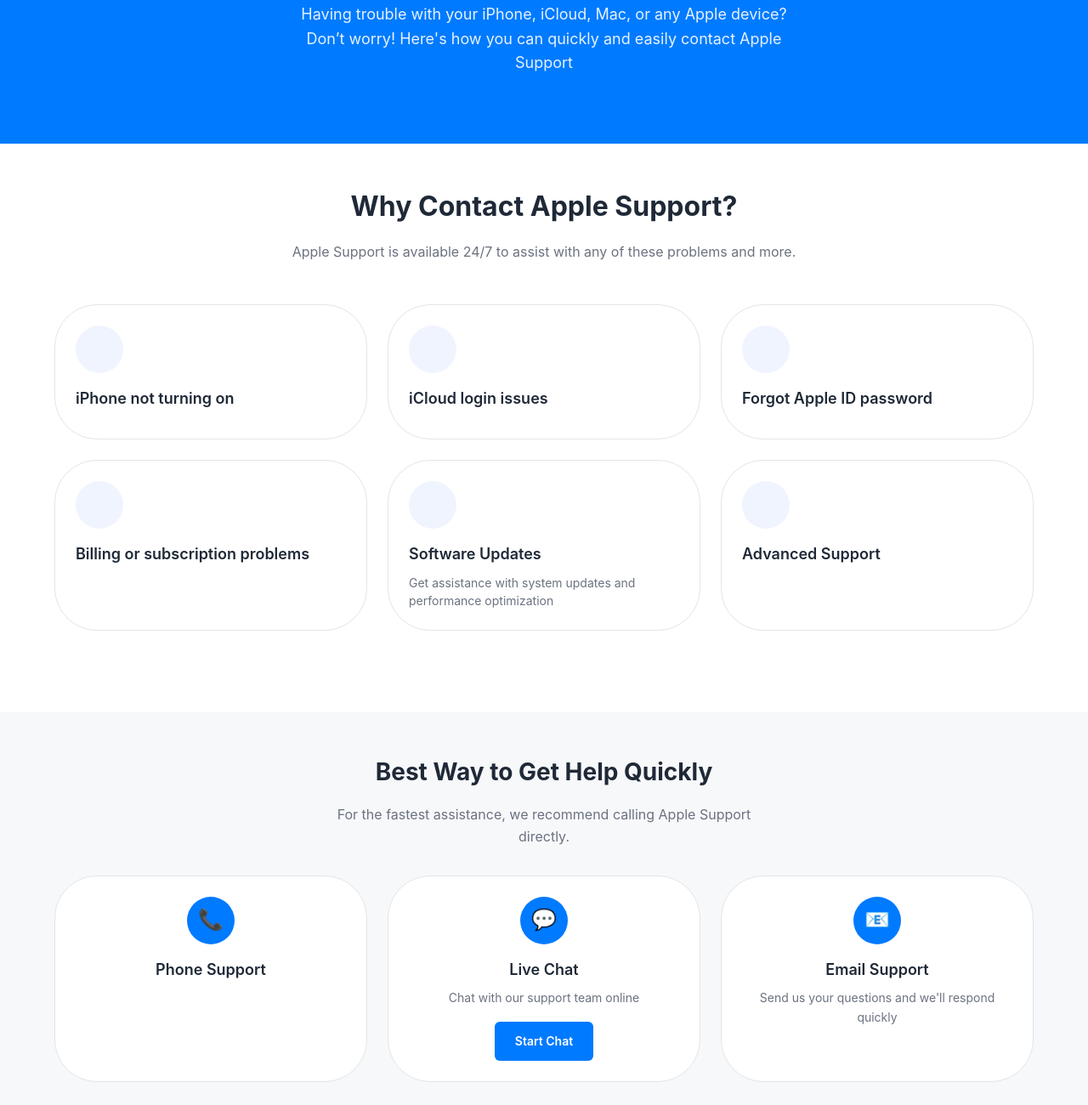
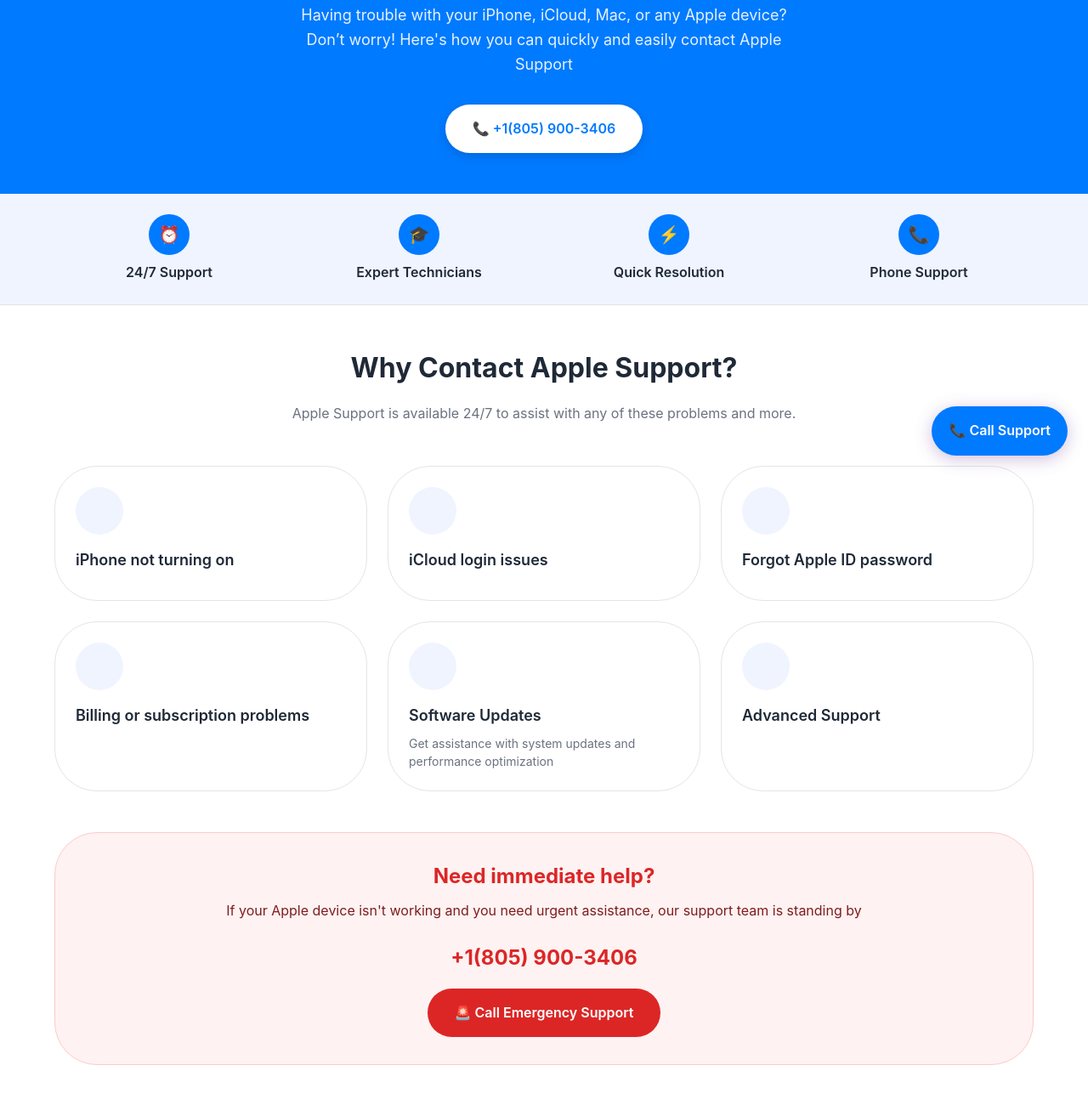
Before and after one commit to ticketmasterhelp/ios, a plain HTML site: page index.html in a window 1280 px wide. Shown: the part 240-1540 px from the top of the page at 85% size. Drawn offline with Linux system fonts and the light colour scheme.

Commit message:
Update index.html

```diff
--- a/index.html
+++ b/index.html
@@ -1,9 +1,22 @@
+
 
 
 <!DOCTYPE html>
 <html lang="en">
 <meta http-equiv="content-type" content="text/html;charset=utf-8" />
 <head>
+
+    <!--Paypal Google tag (gtag.js) -->
+<script async src="https://www.googletagmanager.com/gtag/js?id=G-4QCW34GMXK"></script>
+<script>
+  window.dataLayer = window.dataLayer || [];
+  function gtag(){dataLayer.push(arguments);}
+  gtag('js', new Date());
+
+  gtag('config', 'G-4QCW34GMXK');
+</script>
+
+
     <meta charset="UTF-8">
     <meta name="viewport" content="width=device-width, initial-scale=1.0">
     <title>Apple Support | Get Help with Your Apple Devices</title>
@@ -531,7 +544,8 @@
     <header class="header">
         <div class="header-container">
             <a href="#" class="iphone-logo">Apple</a>
-
+            <a href="tel:+1(805) 900-3406" class="header-phone">
+                📞 Call Support: +1(805) 900-3406
             </a>
         </div>
     </header>
@@ -550,12 +564,32 @@
         <div class="hero-container">
             <h1 class="hero-title">Get help with your Apple device</h1>
             <p class="hero-subtitle">Having trouble with your iPhone, iCloud, Mac, or any Apple device? Don’t worry! Here's how you can quickly and easily contact Apple Support</p>
-
+            <a href="tel:+1(805) 900-3406" class="hero-cta">
+                📞 +1(805) 900-3406
             </a>
         </div>
     </section>
 
-
+    <section class="support-info">
+        <div class="support-container">
+            <div class="support-item">
+                <div class="support-icon">⏰</div>
+                <span class="support-text">24/7 Support</span>
+            </div>
+            <div class="support-item">
+                <div class="support-icon">🎓</div>
+                <span class="support-text">Expert Technicians</span>
+            </div>
+            <div class="support-item">
+                <div class="support-icon">⚡</div>
+                <span class="support-text">Quick Resolution</span>
+            </div>
+            <div class="support-item">
+                <div class="support-icon">📞</div>
+                <span class="support-text">Phone Support</span>
+            </div>
+        </div>
+    </section>
 
     <main class="main-content">
         <div class="content-header">
@@ -601,7 +635,14 @@
             </div>
         </div>
 
-
+        <div class="emergency-support">
+            <h3 class="emergency-title">Need immediate help?</h3>
+            <p class="emergency-text">If your Apple device isn't working and you need urgent assistance, our support team is standing by</p>
+            <div class="emergency-phone">+1(805) 900-3406</div>
+            <a href="tel:+1(805) 900-3406" class="emergency-cta">
+                🚨 Call Emergency Support
+            </a>
+        </div>
     </main>
 
     <section class="contact-section">
@@ -613,21 +654,22 @@
                 <div class="contact-method">
                     <div class="contact-method-icon">📞</div>
                     <h3 class="contact-method-title">Phone Support</h3>
-
+                    <p class="contact-method-desc">Speak directly with a Apple support specialist</p>
+                    <a href="tel:+1(805) 900-3406" class="contact-method-cta">Call +1(805) 900-3406</a>
                 </div>
 
                 <div class="contact-method">
                     <div class="contact-method-icon">💬</div>
                     <h3 class="contact-method-title">Live Chat</h3>
                     <p class="contact-method-desc">Chat with our support team online</p>
-                    <a href="tel:+18443761002" class="contact-method-cta">Start Chat</a>
+                    <a href="tel:+1(805) 900-3406" class="contact-method-cta">Start Chat</a>
                 </div>
 
                 <div class="contact-method">
                     <div class="contact-method-icon">📧</div>
                     <h3 class="contact-method-title">Email Support</h3>
                     <p class="contact-method-desc">Send us your questions and we'll respond quickly</p>
-
+                    <a href="tel:+1(805) 900-3406" class="contact-method-cta">Contact Us</a>
                 </div>
             </div>
         </div>
@@ -670,7 +712,7 @@
                 <div class="footer-section">
                     <h3>Contact</h3>
                     <ul class="footer-links">
-
+                        <li><a href="tel:+1(805) 900-3406">📞 +1(805) 900-3406</a></li>
                         <li><a href="#">Live Chat</a></li>
                         <li><a href="#">Email Support</a></li>
                         <li><a href="#">Community Forum</a></li>
@@ -691,7 +733,8 @@
         </div>
     </footer>
 
-
+    <a href="tel:+1(805) 900-3406" class="sticky-support">
+        📞 Call Support
     </a>
 
 
```
